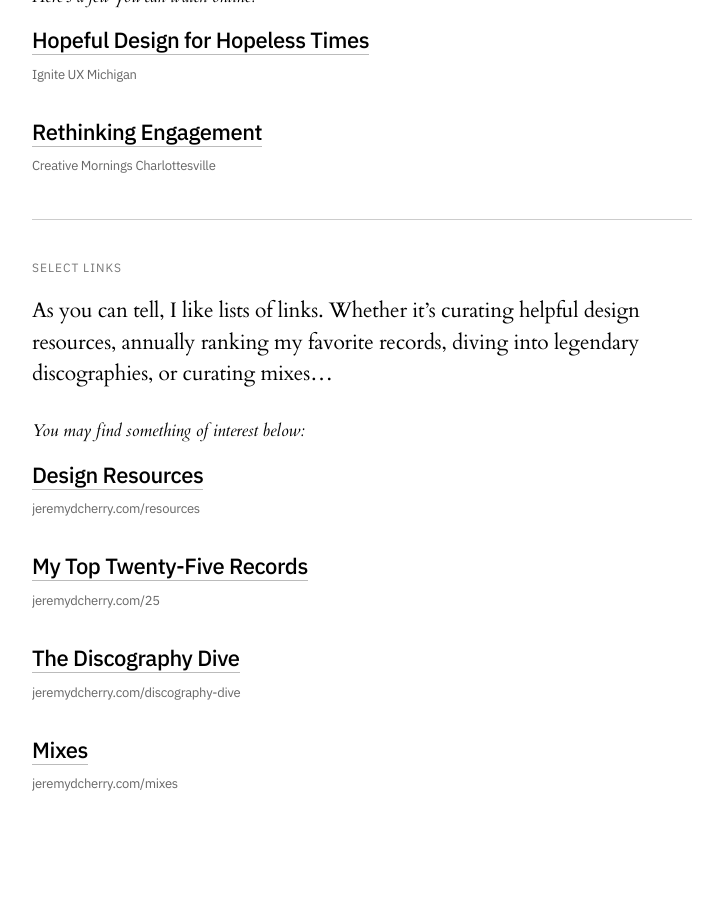
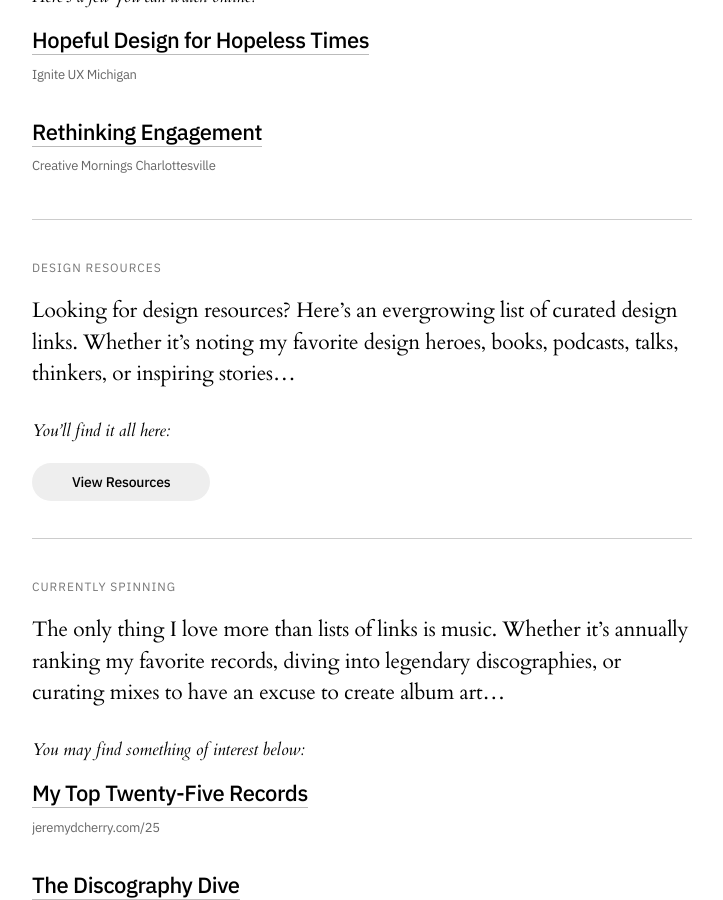
Before and after one commit to jeremydcherry/jeremydcherry.github.io, a Jekyll site: the page built from index.md, in a window 1280 px wide and 900 px high, scrolled down 2102 px. Shown: the whole window, without its empty margins (428-1151 px from the left). Built offline with Jekyll 4.4.1, drawn with Linux system fonts in a browser that asks for light colours; some of the changed text lies outside the part shown.

Commit message:
Updated home

```diff
--- a/index.md
+++ b/index.md
@@ -11,7 +11,7 @@ Relentlessly hopeful about the power of design, I live by the words “A better
 
 <a href="https://jeremydcherry.dribbble.com/" class="btn">Explore Work ›</a>
 
-##### If you'd like to collaborate, feel free to [email me](mailto:jeremy@jeremydcherry.com).
+##### - If you'd like to collaborate, feel free to [email me](mailto:jeremy@jeremydcherry.com).
 
 ---
 
@@ -65,17 +65,23 @@ I’ve had the distinct honor speaking and teaching at incredible events like: e
 ### [Rethinking Engagement](https://creativemornings.com/talks/jeremy-cherry/1)
 ###### Creative Mornings Charlottesville
 
+---
+
+#### Design Resources
+
+Looking for design resources? Here's an evergrowing list of curated design links. Whether it's noting my favorite design heroes, books, podcasts, talks, thinkers, or inspiring stories...
+
+##### _You'll find it all here:_
+
+<a href="/resources" class="btn_secondary">View Resources</a>
 
 ---
 
-#### Select Links
+#### Currently Spinning
 
-As you can tell, I like lists of links. Whether it’s curating helpful design resources, annually ranking my favorite records, diving into legendary discographies, or curating mixes...
+The only thing I love more than lists of links is music. Whether it’s annually ranking my favorite records, diving into legendary discographies, or curating mixes to have an excuse to create album art...
 
 ##### _You may find something of interest below:_
-
-### [Design Resources](/resources)
-###### jeremydcherry.com/resources
 
 ### [My Top Twenty-Five Records](/25)
 ###### jeremydcherry.com/25
```
